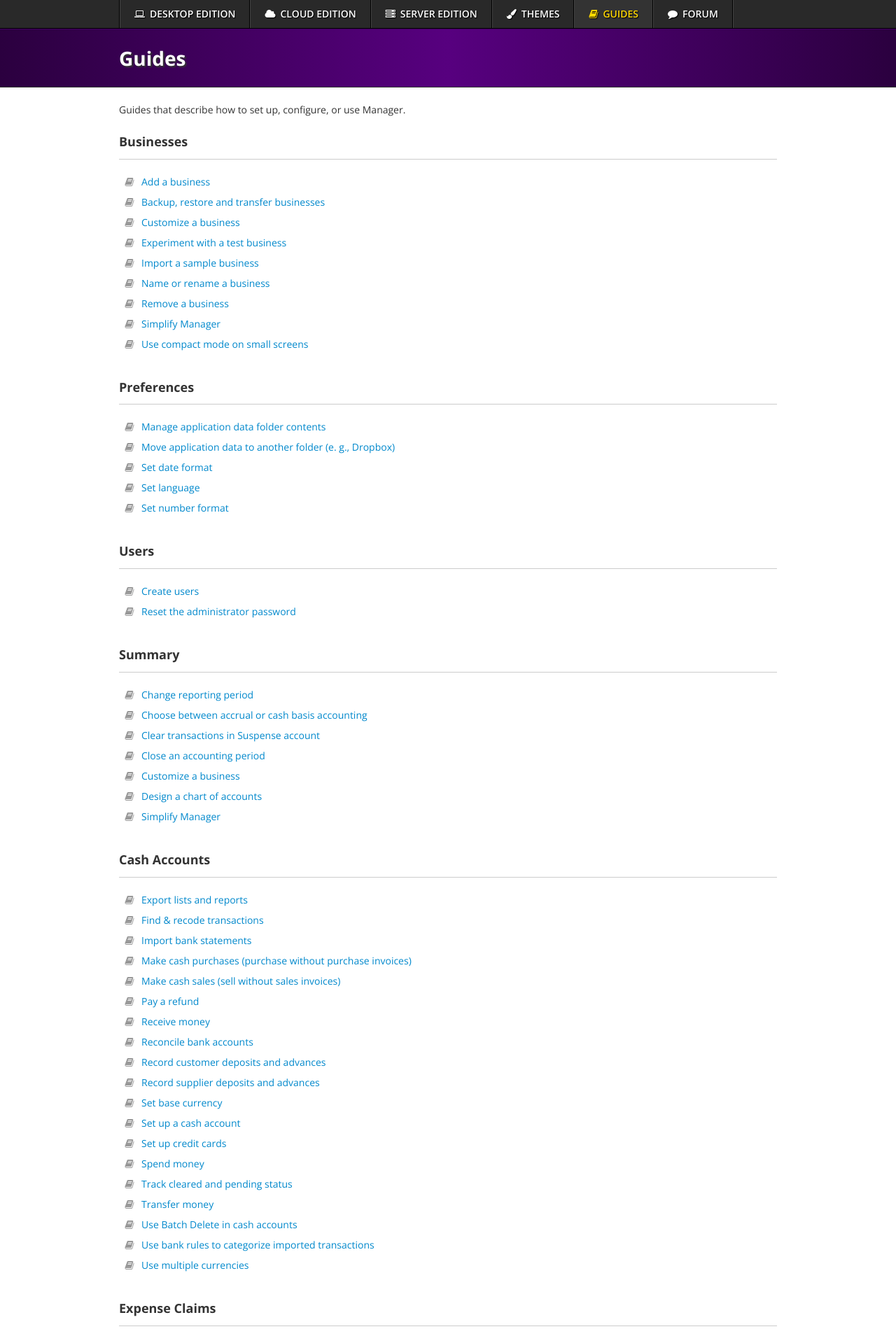
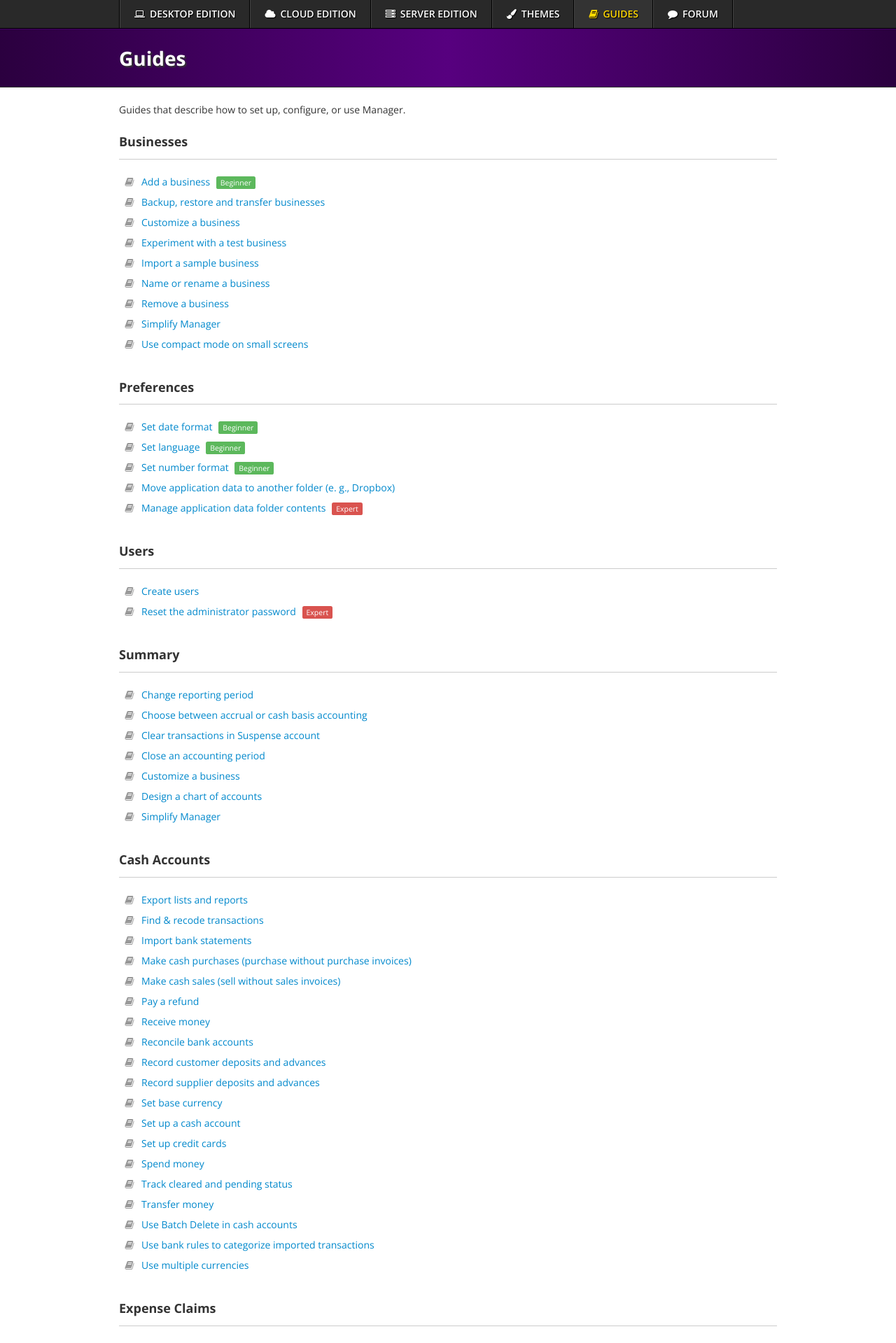
Before and after one commit to 3etechinns/www.manager.io, a Jekyll site: the page built from guides/index.html, in a window 1280 px wide. Shown: the top 1919 px of the page at 70% size. Built offline with Jekyll 4.4.1, drawn with Linux system fonts in a browser that asks for light colours; nearby versions of some CDN libraries; comment, search, counter and statistics services are not loaded.

Commit message:
no message

```diff
--- a/guides/index.html
+++ b/guides/index.html
@@ -8,6 +8,7 @@ ol > li > p, ol > li > p { margin-bottom: 0px; }
 li { margin-bottom: 5px; }
 i.fa-li { opacity: 0.5; margin-top: 3px }
 p { line-height: 24px; }
+span.label { font-weight: normal; margin-left: 5px; padding: 2px 6px }
 </style>
 
 <p>Guides that describe how to set up, configure, or use Manager.</p>
@@ -19,7 +20,17 @@ p { line-height: 24px; }
   {% assign categoryTags = category.tags | split: ' ' %}
   <div style="border-bottom: 1px solid #ccc; margin-bottom: 20px"><h2>{{ category.name }}</h2></div>
   <ul class="fa-ul" style="margin-bottom: 40px">
+  {% for i in (1..3) %}
     {% for guide in guides %}
+
+      {% if guide.tags contains "beginner" %}
+        {% if i != 1 %}{% continue %}{% endif %}
+      {% elsif guide.tags contains "expert" %}
+        {% if i != 3 %}{% continue %}{% endif %}
+      {% else %}
+        {% if i != 2 %}{% continue %}{% endif %}
+      {% endif %}
+
       {% assign visible = false %}
       {% for categoryTag in categoryTags %}
         {% if guide.tags contains categoryTag %}
@@ -29,8 +40,14 @@ p { line-height: 24px; }
       {% endfor %}
       {% if visible == true %}
         {% assign visibleGuides = visibleGuides | append:guide.id | append:'|' %}
-      <li><i class="fa-li fa fa-book"></i><a href="{{ guide.id }}">{{ guide.title }}</a></li>
+        <li>
+          <i class="fa-li fa fa-book"></i>
+          <a href="{{ guide.id }}">{{ guide.title }}</a>
+          {% if guide.tags contains "beginner" %}<span class="label label-success">Beginner</span>{% endif %}
+          {% if guide.tags contains "expert" %}<span class="label label-danger">Expert</span>{% endif %}
+        </li>
       {% endif %}
+    {% endfor %}
   {% endfor %}
   </ul>
 {% endfor %}
```
Lines whose indentation alone changed are shown as unchanged.
